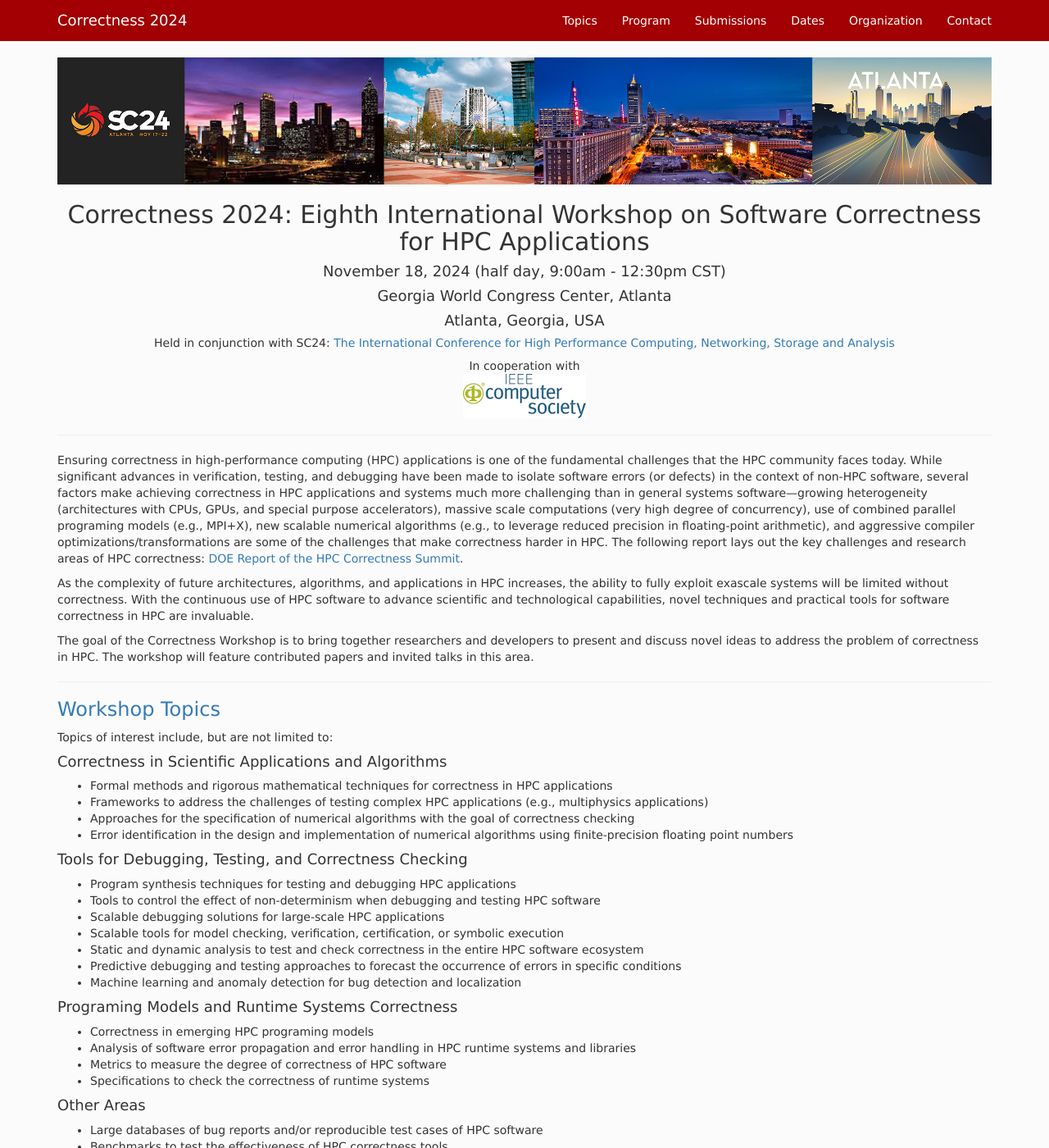
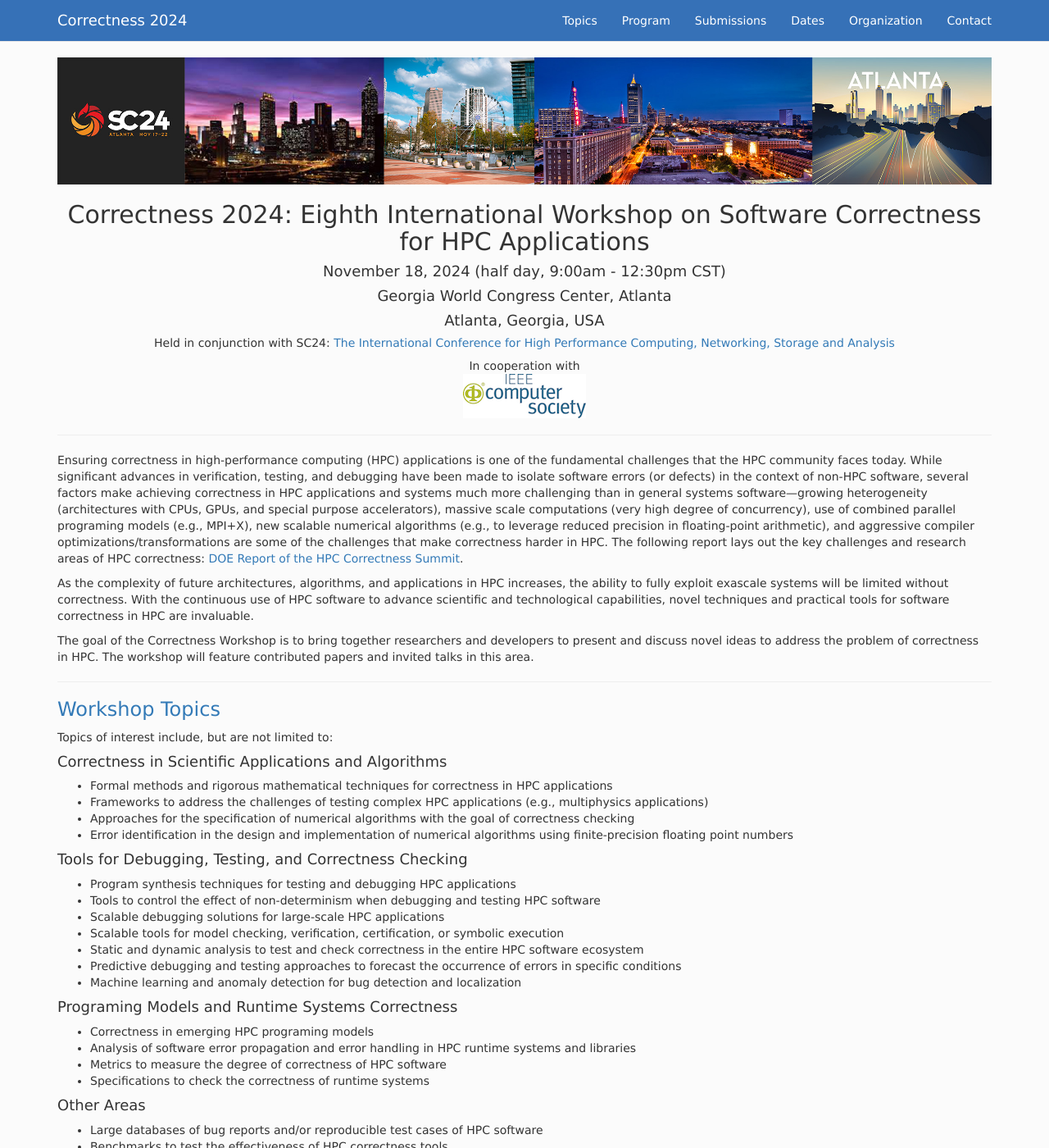
Before and after one commit to correctness-workshop/2024, a Jekyll site: the page built from index.md, in a window 1280 px wide and 1400 px high. Shown: the whole window at 82% size. Built offline with Jekyll 4.4.1, drawn with Linux system fonts in a browser that asks for light colours; nearby versions of some CDN libraries; the list of posts is cut into pages by our own code.

Commit message:
color change custom.css

```diff
--- a/assets/css/custom.css
+++ b/assets/css/custom.css
@@ -34,7 +34,7 @@ body {
 }
 /* ----------------------------------------------- */
 .navbar-default {
-  background-color: #A20002;
+  background-color: #3671b7;
 }
 .navbar-default .navbar-nav>li>a {
   color: white;
```
